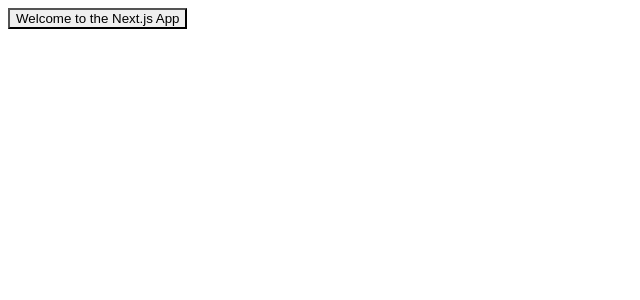
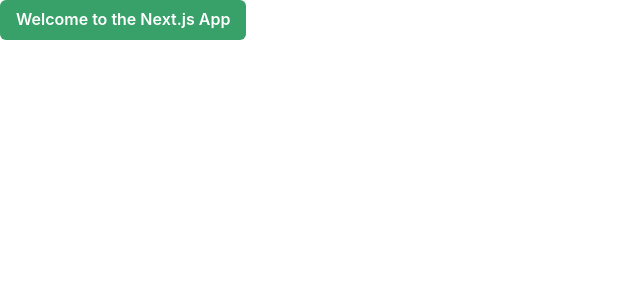
Before and after one commit to ThatGuyTre/scryfall-inventory, a Next.js app: page / in a window 1280 px wide. Shown: the top 300 px of the page, without its empty margins (0-640 px from the left). Built offline with nearby package versions, Linux system fonts and the light colour scheme.

Commit message:
Configured!

```diff
--- a/next.config.js
+++ b/next.config.js
@@ -1,4 +1,6 @@
 /** @type {import('next').NextConfig} */
-const nextConfig = {}
+const nextConfig = {
+	reactStrictMode: true,
+}
 
 module.exports = nextConfig
--- /dev/null
+++ b/pages/_app.tsx
@@ -0,0 +1,17 @@
+import { ChakraProvider } from "@chakra-ui/react";
+import type { AppProps } from "next/app";
+import theme from "../theme/Theme";
+
+
+/**
+ *
+ * The App component. This component is the root component of the application.
+ *
+ * @param Component The component to render
+ * @param pageProps The page props
+ * @returns The App component
+ *
+ */
+export default function App({ Component, pageProps }: AppProps) {
+	return <ChakraProvider theme={theme}><Component {...pageProps} /></ChakraProvider>;
+}
--- a/pages/index.tsx
+++ b/pages/index.tsx
@@ -4,7 +4,7 @@
 const HomePage = () => {
   return (
     <div>
-      <Button>Welcome to the Next.js App</Button>
+      <Button colorScheme="green">Welcome to the Next.js App</Button>
       {/* Your content here */}
     </div>
   );
```
Also changed, not shown: tsconfig.json (+5 -9 lines).
